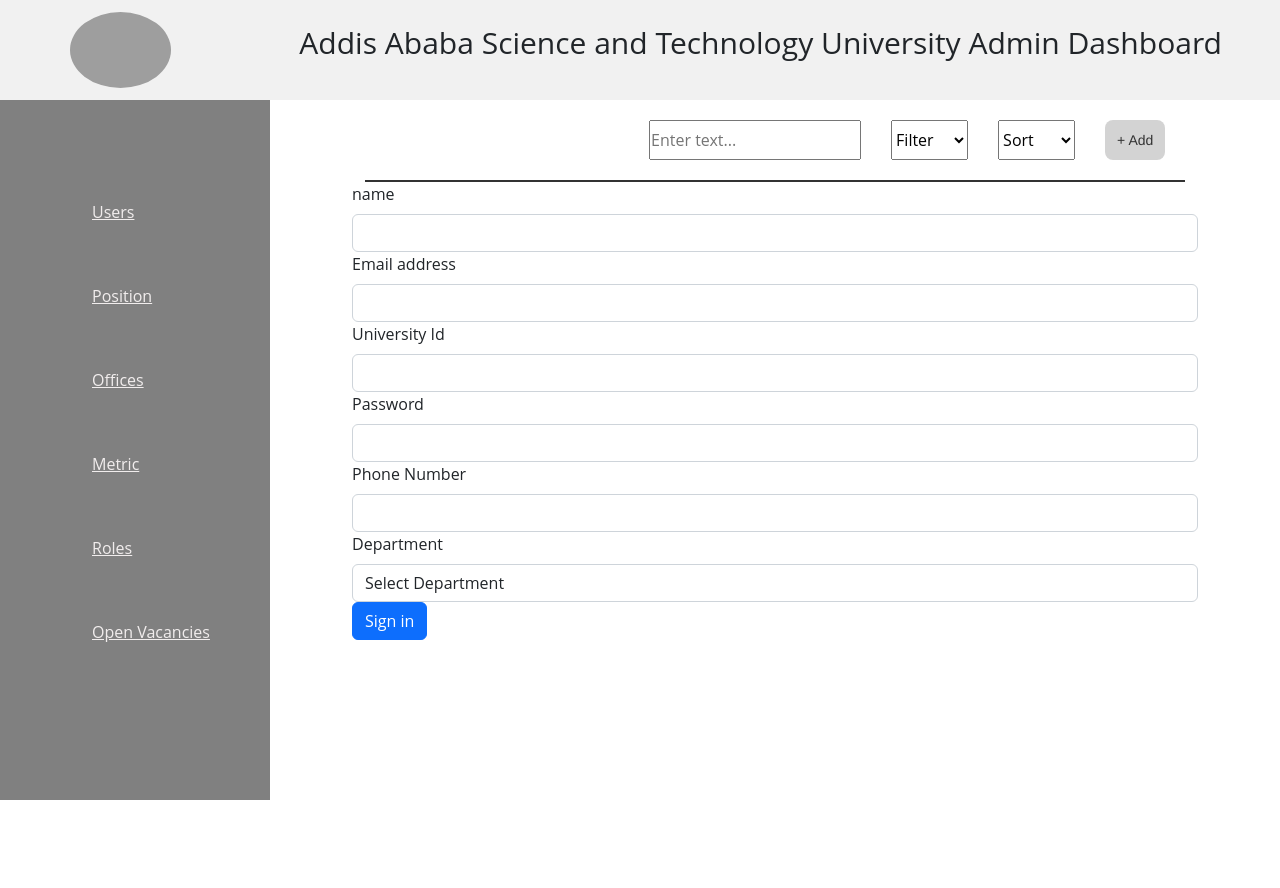
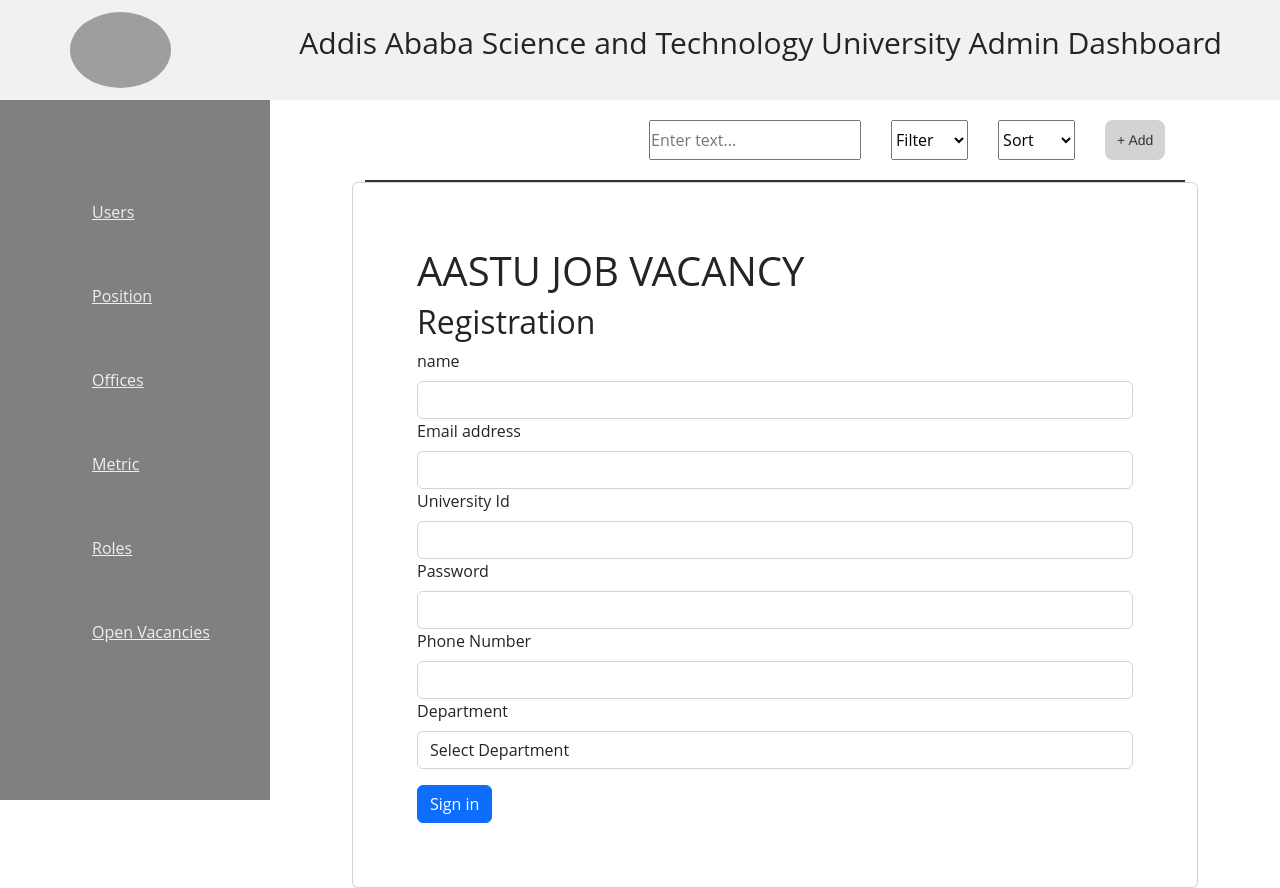
Before and after one commit to CodEZ47/AASTU-Job-Vacancy, a React (Create React App) app in the folder Client/: page /signup in a window 1280 px wide. Before the commit the page ends 800 px from the top, so only its background shows below. Built offline with nearby package versions, Linux system fonts and the light colour scheme; grey boxes are pictures that could not be loaded.

Commit message:
adding styling on signIn and signUp components

```diff
--- a/Client/src/componenets/signIn.jsx
+++ b/Client/src/componenets/signIn.jsx
@@ -1,4 +1,4 @@
-import { Form, Button } from 'react-bootstrap';
+import { Form, Button, Card } from 'react-bootstrap';
 import { Formik } from 'formik';
 import * as Yup from 'yup';
 import { BASE_URL } from '../constant';
@@ -45,6 +45,10 @@
       }
   };
   return (
+    <Card className='p-5'>
+    <Card.Body>
+    <h1>AASTU JOB VACANCY</h1>
+    <h2>Login</h2>
     <Formik initialValues={{ email: '', password: '' }} validationSchema={validationSchema} onSubmit={handleSubmit}>
       {({ values, errors, touched, handleChange, handleBlur, handleSubmit, isSubmitting, status }) => (
         <Form noValidate onSubmit={handleSubmit}>
@@ -73,12 +77,14 @@
             />
             <Form.Control.Feedback type="invalid">{errors.password}</Form.Control.Feedback>
           </Form.Group>
-          <Button type="submit" disabled={isSubmitting}>
+          <Button type="submit" className="mt-3" disabled={isSubmitting}>
             {isSubmitting ? 'Loading...' : 'Sign in'}
           </Button>
         </Form>
       )}
     </Formik>
+    </Card.Body>
+  </Card>
   );
 };
 
--- a/Client/src/componenets/signUp.jsx
+++ b/Client/src/componenets/signUp.jsx
@@ -5,6 +5,7 @@
 import * as Yup from "yup";
 import { useNavigate } from "react-router-dom";
 import { DEPARTMENTS } from "../constant";
+import {Card} from 'react-bootstrap'
 export default function ApplicantSignUp() {
   const validationSchema = Yup.object().shape({
     email: Yup.string().email('Invalid email address').matches(/@aastu\.edu\.et$/, 'Invalid aastu email').required('Email is required'),
@@ -54,6 +55,10 @@
         }
     };
   return (
+    <Card className='p-5'>
+    <Card.Body>
+    <h1>AASTU JOB VACANCY</h1>
+    <h2>Registration</h2>
     <Formik initialValues={{ email: '', password: '', name: '', phone_number:'', university_id: '', department: '' }} validationSchema={validationSchema} onSubmit={handleSubmit}>
     {({ values, errors, touched, handleChange, handleBlur, handleSubmit, isSubmitting, status }) => (
       <Form noValidate onSubmit={handleSubmit}>
@@ -131,11 +136,13 @@
             </Form.Control>
             <Form.Control.Feedback type="invalid">{errors.department}</Form.Control.Feedback>
         </Form.Group>
-        <Button type="submit" disabled={isSubmitting}>
+        <Button type="submit" className='mt-3' disabled={isSubmitting}>
           {isSubmitting ? 'Loading...' : 'Sign in'}
         </Button>
       </Form>
     )}
   </Formik>
+  </Card.Body>
+  </Card>
   );
 }
```
Also changed, not shown: 1 other file (tests, documents, lock files or other folders).
